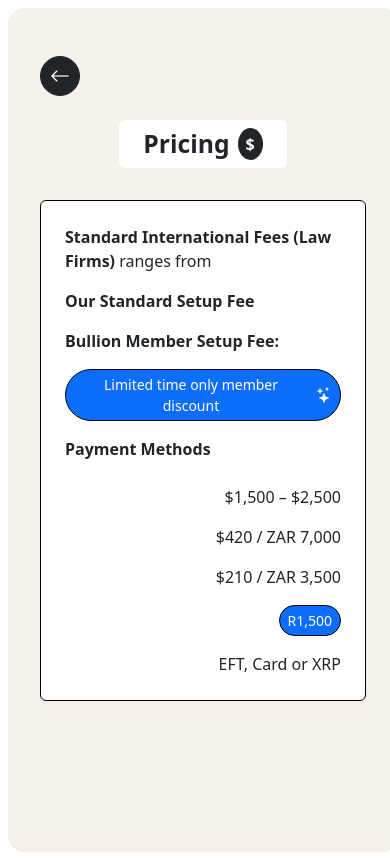
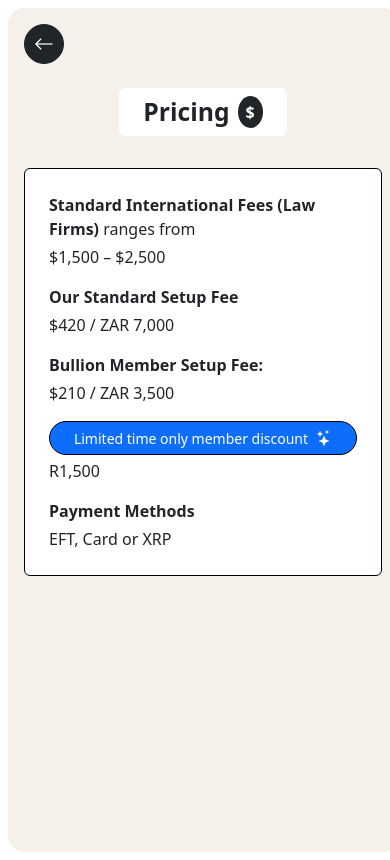
Before and after one commit to WhitelightningDev/hongkongtrust, an Angular app: page /HKFT-Pricing in a window 390 px wide. Built offline with nearby package versions, Linux system fonts and the light colour scheme.

Commit message:
`Refactor pricing page CSS and HTML for responsive design`

```diff
--- a/src/app/pages/pricing/pricing.css
+++ b/src/app/pages/pricing/pricing.css
@@ -70,3 +70,21 @@
   text-align: right;
   align-items: flex-end;
 }
+
+@media (max-width: 767.98px) {
+  .pricing-page .row > .col-12 {
+    flex-direction: column !important;
+    align-items: flex-start !important;
+    gap: 0.25rem;
+  }
+
+  .pricing-page .row > .col-12 > div {
+    text-align: left !important;
+    width: 100%;
+  }
+
+  .pricing-page .row button {
+    width: 100%;
+    justify-content: center;
+  }
+}
--- a/src/app/pages/pricing/pricing.html
+++ b/src/app/pages/pricing/pricing.html
@@ -1,11 +1,10 @@
-<div class="pricing-page w-100 m-2 py-5 rounded-4" style="background-color: #f5f0e9;">
+<div class="pricing-page w-100 m-2 p-3 p-md-5 rounded-4" style="background-color: #f5f0e9;">
   <!-- Back Button -->
   <div class="mb-4">
     <button class="btn btn-dark rounded-circle" (click)="goBackToHome()">
       <i class="bi bi-arrow-left fs-5"></i>
     </button>
   </div>
-
 
   <!-- Page Title -->
   <div class="text-center mb-4">
@@ -15,28 +14,30 @@
   </div>
 
   <!-- Pricing Box -->
-  <div class="border rounded p-4 d-flex flex-column flex-md-row justify-content-between gap-4 bg-white">
-    <!-- Left Column -->
-    <div class="d-flex flex-column gap-3">
+  <div class="border rounded p-4 bg-white">
+  <div class="row gy-3">
+    <div class="col-12 col-md-6 d-flex justify-content-between">
       <div><strong>Standard International Fees (Law Firms)</strong> ranges from</div>
+      <div>$1,500 – $2,500</div>
+    </div>
+    <div class="col-12 col-md-6 d-flex justify-content-between">
       <div><strong>Our Standard Setup Fee</strong></div>
+      <div>$420 / ZAR 7,000</div>
+    </div>
+    <div class="col-12 col-md-6 d-flex justify-content-between">
       <div><strong>Bullion Member Setup Fee:</strong></div>
-      <div>
-        <button class="btn btn-primary btn-sm border rounded-pill d-inline-flex align-items-center gap-2">
-          Limited time only member discount
-          <i class="bi bi-stars"></i>
-        </button>
-      </div>
+      <div>$210 / ZAR 3,500</div>
+    </div>
+    <div class="col-12 col-md-6 d-flex justify-content-between align-items-center">
+      <button class="btn btn-primary btn-sm border rounded-pill d-inline-flex align-items-center gap-2">
+        Limited time only member discount <i class="bi bi-stars"></i>
+      </button>
+      <div>R1,500</div>
+    </div>
+    <div class="col-12 col-md-6 d-flex justify-content-between">
       <div><strong>Payment Methods</strong></div>
-    </div>
-
-    <!-- Right Column -->
-    <div class="d-flex flex-column align-items-end gap-3 text-end">
-      <div>$1,500 – $2,500</div>
-      <div>$420 / ZAR 7,000</div>
-      <div>$210 / ZAR 3,500</div>
-      <div class="btn btn-primary btn-sm border rounded-pill d-inline-flex align-items-center gap-2">R1,500</div>
       <div>EFT, Card or XRP</div>
     </div>
   </div>
 </div>
+</div>
```
